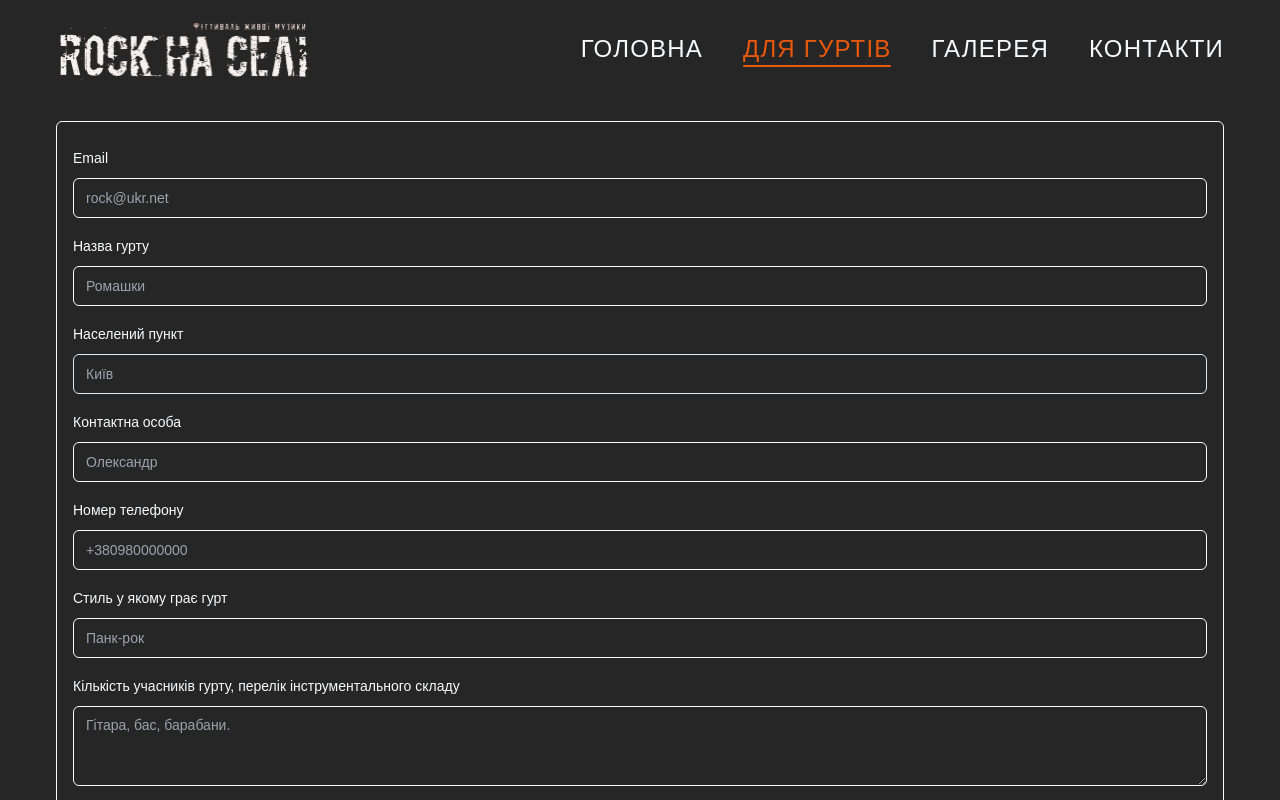
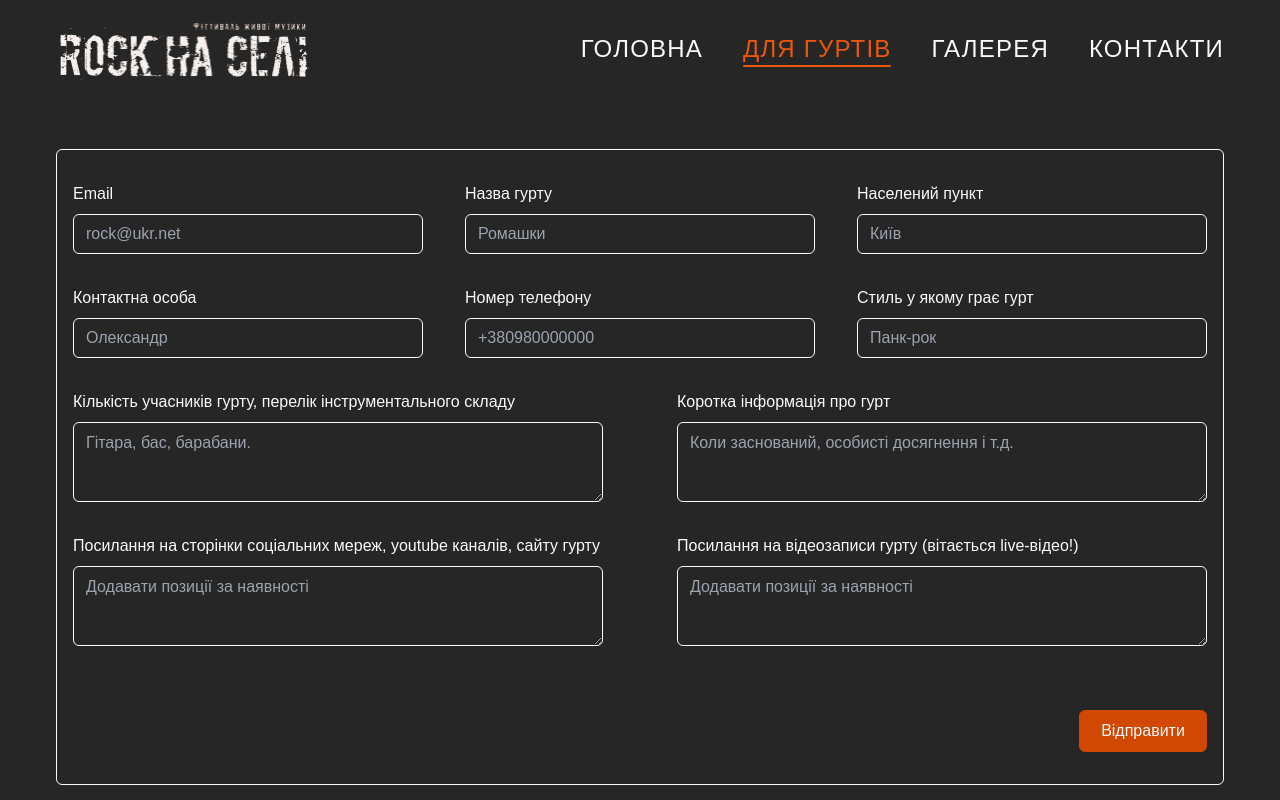
Before and after one commit to Oleksandr1914/rock-na-seli, a Next.js app: page /group in a window 1280 px wide. Shown: the top 800 px of the page. Built offline with nearby package versions, Linux system fonts and the light colour scheme; a web font is replaced by a local one.

Commit message:
added desktop srtyles FormComponent

```diff
--- a/src/app/group/page.tsx
+++ b/src/app/group/page.tsx
@@ -3,7 +3,7 @@ import FormComponent from "@/components/FormCompoment/FormComponent";
 export default function Group() {
 
     return (
-        <section className="px-5 py-6 mobile:w-[480px] mobile:mx-auto tablet:w-[640px] tablet:px-8 tablet:pt-6 laptop:w-[1024px] leptop:px-10 laptop:pt-5 desktop:w-[1280px] desktop:px-14">
+        <section className="px-5 py-6 mobile:w-[480px] mobile:mx-auto tablet:w-[640px] tablet:px-8 tablet:pt-6 laptop:w-[1024px] leptop:px-10 laptop:py-12 desktop:w-[1280px] desktop:px-14">
             <FormComponent />
         </section>
     )
--- a/src/components/FormCompoment/FormComponent.tsx
+++ b/src/components/FormCompoment/FormComponent.tsx
@@ -8,35 +8,36 @@ import {
     FormControl,
     FormField,
     FormItem,
+    FormInput,
+    FormTextarea,
     FormLabel,
     FormMessage,
 } from "@/components/ui/form"
-import { Input } from "@/components/ui/input"
 import Button from "../Button/Button"
 import { Textarea } from "../ui/textarea"
 
 const formSchema = z.object({
     email: z.string().email({ message: "Невірна адреса електронної пошти" }).min(5, {
-        message: "Email - повинно бути не менше 5 символів.",
+        message: "Повинно бути не менше 5 символів.",
     }),
     bandName: z.string().min(2, {
-        message: "Назва гурту - повинно бути не менше 2 символів.",
+        message: "Повинно бути не менше 2 символів.",
     }),
     contactPersonName: z.string().min(2, {
-        message: "Контактна особа - повинно бути не менше 2 символів.",
+        message: "Повинно бути не менше 2 символів.",
     }),
     address: z.string().min(3, {
-        message: "Населений пункт - повинно бути не менше 3 символів.",
+        message: "Повинно бути не менше 3 символів.",
     }),
     phone: z.string().refine((value) => /^\+380\s?(\(\d{2,3}\)|\d{2,3})[-.\s]?\d{2,3}[-.\s]?\d{2}[-.\s]?\d{2}$/.test(value), 'Невірно введений номер телефону'),
     styleGroup: z.string().min(3, {
-        message: "Стиль гурту - повинно бути не менше 3 символів.",
+        message: "Повинно бути не менше 3 символів.",
     }),
     listOfInstrumentalBend: z.string().min(5, {
-        message: "Кількість учасників гурту - повинно бути не менше 5 символів.",
+        message: "Повинно бути не менше 5 символів.",
     }),
     informationGroup: z.string().min(10, {
-        message: "Інформація про гурт - повинно бути не менше 10 символів.",
+        message: "Повинно бути не менше 10 символів.",
     }),
     linksSocialNetworkPage: z.string(),
     linksToBandVideo: z.string(),
@@ -65,15 +66,15 @@ export default function FormComponent() {
 
     return (
         <Form {...form}>
-            <form onSubmit={form.handleSubmit(onSubmit)} className="flex flex-col gap-4 py-6 px-4 border rounded-md">
+            <form onSubmit={form.handleSubmit(onSubmit)} className="flex flex-col gap-6 py-6 px-4 border rounded-md  tablet:flex-row tablet:flex-wrap tablet:items-end tablet:justify-between tablet:gap-y-8 laptop:gap-x-7  desktop:py-8 ">
                 <FormField
                     control={form.control}
                     name="email"
                     render={({ field }) => (
-                        <FormItem>
+                        <FormItem className="tablet:w-64 laptop:w-[446px] desktop:w-[350px]">
                             <FormLabel>Email</FormLabel>
                             <FormControl>
-                                <Input placeholder="rock@ukr.net" className="mt-2" {...field} />
+                                <FormInput placeholder="rock@ukr.net" className="mt-2 " {...field} />
                             </FormControl>
                             <FormMessage className="text-errorColor" />
                         </FormItem>
@@ -83,10 +84,10 @@ export default function FormComponent() {
                     control={form.control}
                     name="bandName"
                     render={({ field }) => (
-                        <FormItem>
+                        <FormItem className="tablet:w-64 laptop:w-[446px] desktop:w-[350px]">
                             <FormLabel>Назва гурту</FormLabel>
                             <FormControl>
-                                <Input placeholder="Ромашки" className="mt-2" {...field} />
+                                <FormInput placeholder="Ромашки" className="mt-2 " {...field} />
                             </FormControl>
                             <FormMessage className="text-errorColor" />
                         </FormItem>
@@ -96,10 +97,10 @@ export default function FormComponent() {
                     control={form.control}
                     name="address"
                     render={({ field }) => (
-                        <FormItem>
+                        <FormItem className="tablet:w-64 laptop:w-[446px] desktop:w-[350px]">
                             <FormLabel>Населений пункт</FormLabel>
                             <FormControl>
-                                <Input placeholder="Київ" className="mt-2 text-textColor" {...field} />
+                                <FormInput placeholder="Київ" className="mt-2 " {...field} />
                             </FormControl>
                             <FormMessage className="text-errorColor" />
                         </FormItem>
@@ -109,10 +110,10 @@ export default function FormComponent() {
                     control={form.control}
                     name="contactPersonName"
                     render={({ field }) => (
-                        <FormItem>
+                        <FormItem className="tablet:w-64 laptop:w-[446px] desktop:w-[350px]">
                             <FormLabel>Контактна особа</FormLabel>
                             <FormControl>
-                                <Input placeholder="Олександр" className="mt-2" {...field} />
+                                <FormInput placeholder="Олександр" className="mt-2 " {...field} />
                             </FormControl>
                             <FormMessage className="text-errorColor" />
                         </FormItem>
@@ -122,10 +123,10 @@ export default function FormComponent() {
                     control={form.control}
                     name="phone"
                     render={({ field }) => (
-                        <FormItem>
+                        <FormItem className="tablet:w-64 laptop:w-[446px] desktop:w-[350px]">
                             <FormLabel>Номер телефону</FormLabel>
                             <FormControl>
-                                <Input placeholder="+380980000000" className="mt-2" {...field} />
+                                <FormInput placeholder="+380980000000" className="mt-2 " {...field} />
                             </FormControl>
                             <FormMessage className="text-errorColor" />
                         </FormItem>
@@ -135,10 +136,10 @@ export default function FormComponent() {
                     control={form.control}
                     name="styleGroup"
                     render={({ field }) => (
-                        <FormItem>
+                        <FormItem className="tablet:w-64 laptop:w-[446px] desktop:w-[350px]">
                             <FormLabel>Стиль у якому грає гурт</FormLabel>
                             <FormControl>
-                                <Input placeholder="Панк-рок" className="mt-2" {...field} />
+                                <FormInput placeholder="Панк-рок" className="mt-2 " {...field} />
                             </FormControl>
                             <FormMessage className="text-errorColor" />
                         </FormItem>
@@ -148,11 +149,11 @@ export default function FormComponent() {
                     control={form.control}
                     name="listOfInstrumentalBend"
                     render={({ field }) => (
-                        <FormItem>
+                        <FormItem className="tablet:w-64 laptop:w-[446px] desktop:w-[530px]">
                             <FormLabel>Кількість учасників гурту, перелік інструментального складу
                             </FormLabel>
                             <FormControl>
-                                <Textarea placeholder="Гітара, бас, барабани." className="mt-2" {...field} />
+                                <FormTextarea placeholder="Гітара, бас, барабани." className="mt-2 " {...field} />
                             </FormControl>
                             <FormMessage className="text-errorColor" />
                         </FormItem>
@@ -162,11 +163,11 @@ export default function FormComponent() {
                     control={form.control}
                     name="informationGroup"
                     render={({ field }) => (
-                        <FormItem>
+                        <FormItem className="tablet:w-64 laptop:w-[446px] desktop:w-[530px]">
                             <FormLabel>Коротка інформація про гурт
                             </FormLabel>
                             <FormControl>
-                                <Textarea placeholder="Коли заснований, особисті досягнення і т.д." className="mt-2" {...field} />
+                                <FormTextarea placeholder="Коли заснований, особисті досягнення і т.д." className="mt-2 " {...field} />
                             </FormControl>
                             <FormMessage className="text-errorColor" />
                         </FormItem>
@@ -176,11 +177,11 @@ export default function FormComponent() {
                     control={form.control}
                     name="linksSocialNetworkPage"
                     render={({ field }) => (
-                        <FormItem>
+                        <FormItem className="tablet:w-64 laptop:w-[446px] desktop:w-[530px]">
                             <FormLabel>Посилання на сторінки соціальних мереж, youtube каналів, сайту гурту
                             </FormLabel>
                             <FormControl>
-                                <Textarea placeholder="Додавати позиції за наявності" className="mt-2" {...field} />
+                                <FormTextarea placeholder="Додавати позиції за наявності" className="mt-2 " {...field} />
                             </FormControl>
                             <FormMessage className="text-errorColor" />
                         </FormItem>
@@ -190,11 +191,11 @@ export default function FormComponent() {
                     control={form.control}
                     name="linksToBandVideo"
                     render={({ field }) => (
-                        <FormItem>
+                        <FormItem className="tablet:w-64 laptop:w-[446px] desktop:w-[530px]">
                             <FormLabel>Посилання на відеозаписи гурту (вітається live-відео!)
                             </FormLabel>
                             <FormControl>
-                                <Textarea placeholder="Додавати позиції за наявності" className="mt-2" {...field} />
+                                <FormTextarea placeholder="Додавати позиції за наявності" className="mt-2 " {...field} />
                             </FormControl>
                             <FormMessage className="text-errorColor" />
                         </FormItem>
--- a/src/components/ui/form.tsx
+++ b/src/components/ui/form.tsx
@@ -12,6 +12,7 @@ import {
 
 import { cn } from "@/lib/utils"
 import { Label } from "@/components/ui/label"
+import { Input } from "@/components/ui/input"
 
 const Form = FormProvider
 
@@ -78,7 +79,7 @@ const FormItem = React.forwardRef<
 
   return (
     <FormItemContext.Provider value={{ id }}>
-      <div ref={ref} className={cn(className)} {...props} />
+      <div ref={ref} className={cn('relative', className)} {...props} />
     </FormItemContext.Provider>
   )
 })
@@ -93,13 +94,55 @@ const FormLabel = React.forwardRef<
   return (
     <Label
       ref={ref}
-      className={cn(error && "text-errorColor", className)}
+      className={cn(error, className)}
       htmlFor={formItemId}
       {...props}
     />
   )
 })
 FormLabel.displayName = "FormLabel"
+
+export interface InputProps
+  extends React.InputHTMLAttributes<HTMLInputElement> { }
+
+const FormInput = React.forwardRef<HTMLInputElement, InputProps>(
+  ({ className, type, ...props }, ref) => {
+    const { error, formItemId } = useFormField()
+    return (
+      <Input
+        type={type}
+        className={cn(error && 'text-errorColor',
+          "flex h-10 w-full rounded-md border bg-backgroundMain px-3 py-2 text-sm  disabled:cursor-not-allowed  disabled:opacity-50 outline-outlineColor outline-1 tablet:text-base",
+          className
+        )}
+        ref={ref}
+        {...props}
+      />
+    )
+  }
+)
+FormInput.displayName = "FormInput"
+
+
+export interface TextareaProps
+  extends React.TextareaHTMLAttributes<HTMLTextAreaElement> { }
+
+const FormTextarea = React.forwardRef<HTMLTextAreaElement, TextareaProps>(
+  ({ className, ...props }, ref) => {
+    const { error, formItemId } = useFormField()
+    return (
+      <textarea
+        className={cn(error && 'text-errorColor',
+          "flex min-h-[80px] w-full rounded-md border border-slate-200 bg-backgroundMain px-3 py-2 text-sm ring-offset-white  disabled:opacity-50  outline-outlineColor outline-1 tablet:text-base",
+          className
+        )}
+        ref={ref}
+        {...props}
+      />
+    )
+  }
+)
+FormTextarea.displayName = "FormTextarea"
 
 const FormControl = React.forwardRef<
   React.ElementRef<typeof Slot>,
@@ -123,23 +166,6 @@ const FormControl = React.forwardRef<
 })
 FormControl.displayName = "FormControl"
 
-// const FormDescription = React.forwardRef<
-//   HTMLParagraphElement,
-//   React.HTMLAttributes<HTMLParagraphElement>
-// >(({ className, ...props }, ref) => {
-//   const { formDescriptionId } = useFormField()
-
-//   return (
-//     <p
-//       ref={ref}
-//       id={formDescriptionId}
-//       className={cn("text-sm text-slate-500 dark:text-slate-400", className)}
-//       {...props}
-//     />
-//   )
-// })
-// FormDescription.displayName = "FormDescription"
-
 const FormMessage = React.forwardRef<
   HTMLParagraphElement,
   React.HTMLAttributes<HTMLParagraphElement>
@@ -155,7 +181,7 @@ const FormMessage = React.forwardRef<
     <p
       ref={ref}
       id={formMessageId}
-      className={cn("text-sm font-medium text-errorColor", className)}
+      className={cn("absolute text-sm font-medium text-errorColor", className)}
       {...props}
     >
       {body}
@@ -168,9 +194,10 @@ export {
   useFormField,
   Form,
   FormItem,
+  FormInput,
   FormLabel,
   FormControl,
-  // FormDescription,
+  FormTextarea,
   FormMessage,
   FormField,
 }
--- a/src/components/ui/input.tsx
+++ b/src/components/ui/input.tsx
@@ -11,7 +11,7 @@ const Input = React.forwardRef<HTMLInputElement, InputProps>(
       <input
         type={type}
         className={cn(
-          "flex h-10 w-full rounded-md border bg-backgroundMain px-3 py-2 text-sm  disabled:cursor-not-allowed  disabled:opacity-50 outline-outlineColor outline-1",
+          "flex h-10 w-full rounded-md border bg-backgroundMain px-3 py-2 text-sm  disabled:cursor-not-allowed  disabled:opacity-50 outline-outlineColor outline-1 tablet:text-lg",
           className
         )}
         ref={ref}
--- a/src/components/ui/label.tsx
+++ b/src/components/ui/label.tsx
@@ -7,7 +7,7 @@ import { cva, type VariantProps } from "class-variance-authority"
 import { cn } from "@/lib/utils"
 
 const labelVariants = cva(
-  "text-sm font-medium leading-none peer-disabled:cursor-not-allowed peer-disabled:opacity-70"
+  "text-sm font-medium leading-none peer-disabled:cursor-not-allowed peer-disabled:opacity-70 tablet:text-base"
 )
 
 const Label = React.forwardRef<
```
